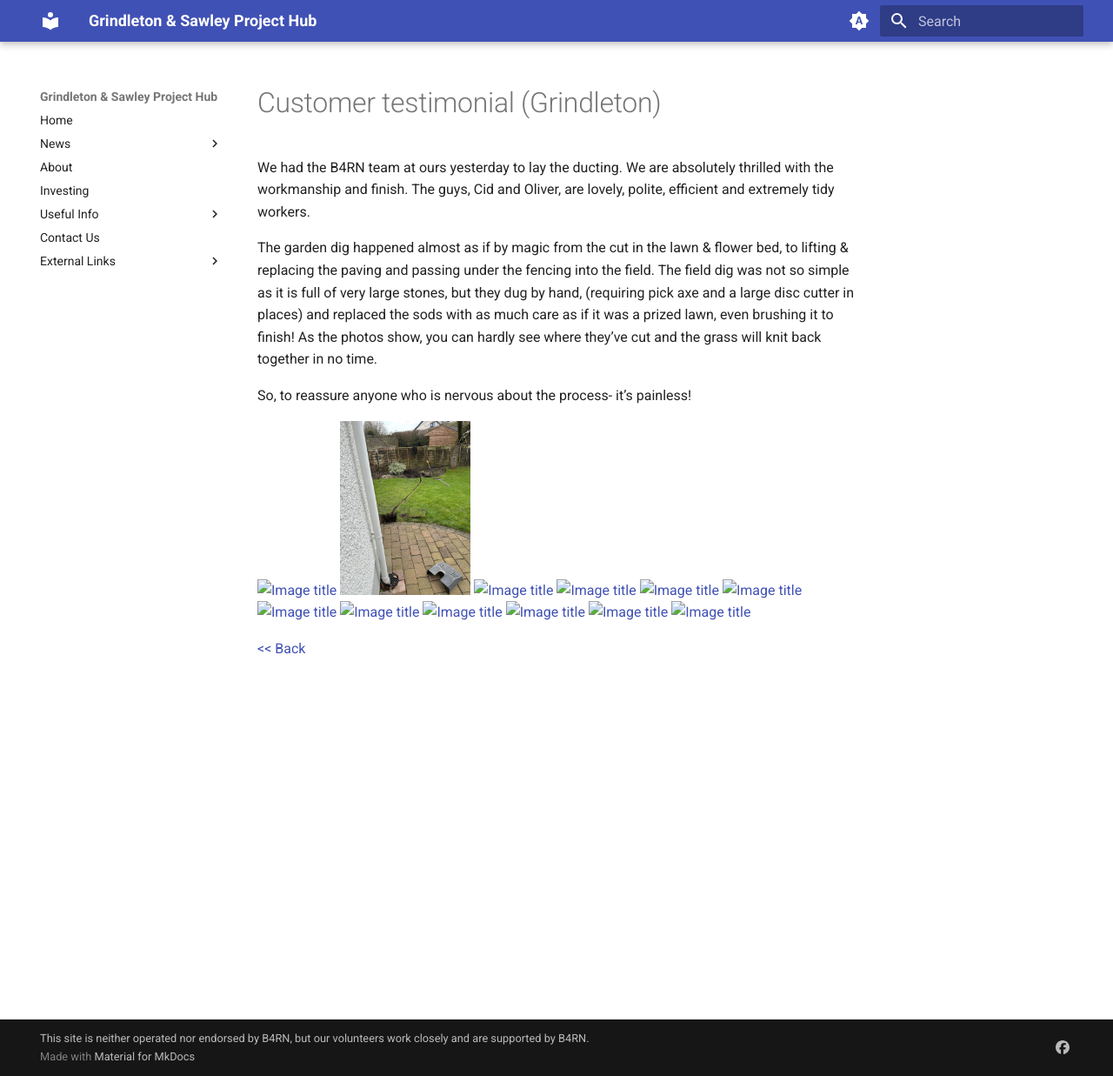
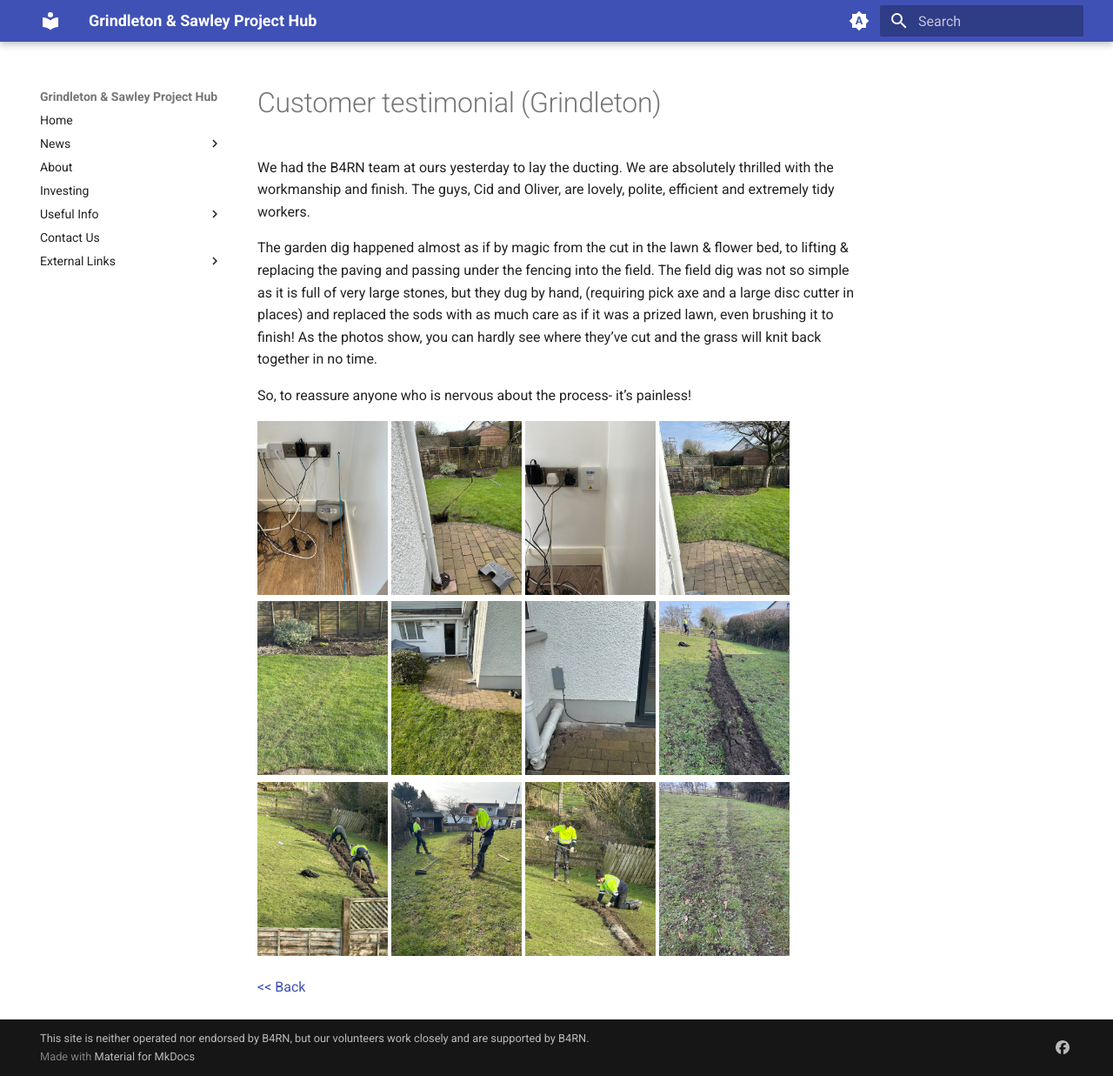
Before and after one commit to DJBenson/b4rngsdocs, an MkDocs documentation site: the page built from docs/installation/testimonials/1.md, in a window 1280 px wide and 1237 px high. Shown: the whole window at 87% size. Built offline with MkDocs 1.6.1 and Material for MkDocs 9.7.7, drawn with Linux system fonts in a browser that asks for light colours.

Commit message:
Update 1.md

```diff
--- a/docs/installation/testimonials/1.md
+++ b/docs/installation/testimonials/1.md
@@ -6,17 +6,17 @@ The garden dig happened almost as if by magic from the cut in the lawn & flower
 
 So, to reassure anyone who is nervous about the process- it’s painless!
 
-![Image title](/docs/img/testimonials/1/IMG_4475.jpg){ width="150" }
+![Image title](/img/testimonials/1/IMG_4475.jpg){ width="150" }
 ![Image title](/img/testimonials/1/IMG_4476.jpg){ width="150" }
-![Image title](img/testimonials/1/IMG_4477.jpg){ width="150" }
-![Image title](img/testimonials/1/IMG_4478.jpg){ width="150" }
-![Image title](img/testimonials/1/IMG_4479.jpg){ width="150" }
-![Image title](img/testimonials/1/IMG_4480.jpg){ width="150" }
-![Image title](img/testimonials/1/IMG_4481.jpg){ width="150" }
-![Image title](img/testimonials/1/IMG_4483.jpg){ width="150" }
-![Image title](img/testimonials/1/IMG_4484.jpg){ width="150" }
-![Image title](img/testimonials/1/IMG_4486.jpg){ width="150" }
-![Image title](img/testimonials/1/IMG_4489.jpg){ width="150" }
-![Image title](img/testimonials/1/IMG_4492.jpg){ width="150" }
+![Image title](/img/testimonials/1/IMG_4477.jpg){ width="150" }
+![Image title](/img/testimonials/1/IMG_4478.jpg){ width="150" }
+![Image title](/img/testimonials/1/IMG_4479.jpg){ width="150" }
+![Image title](/img/testimonials/1/IMG_4480.jpg){ width="150" }
+![Image title](/img/testimonials/1/IMG_4481.jpg){ width="150" }
+![Image title](/img/testimonials/1/IMG_4483.jpg){ width="150" }
+![Image title](/img/testimonials/1/IMG_4484.jpg){ width="150" }
+![Image title](/img/testimonials/1/IMG_4486.jpg){ width="150" }
+![Image title](/img/testimonials/1/IMG_4489.jpg){ width="150" }
+![Image title](/img/testimonials/1/IMG_4492.jpg){ width="150" }
 
 [<< Back](/docs/installation/)
```
